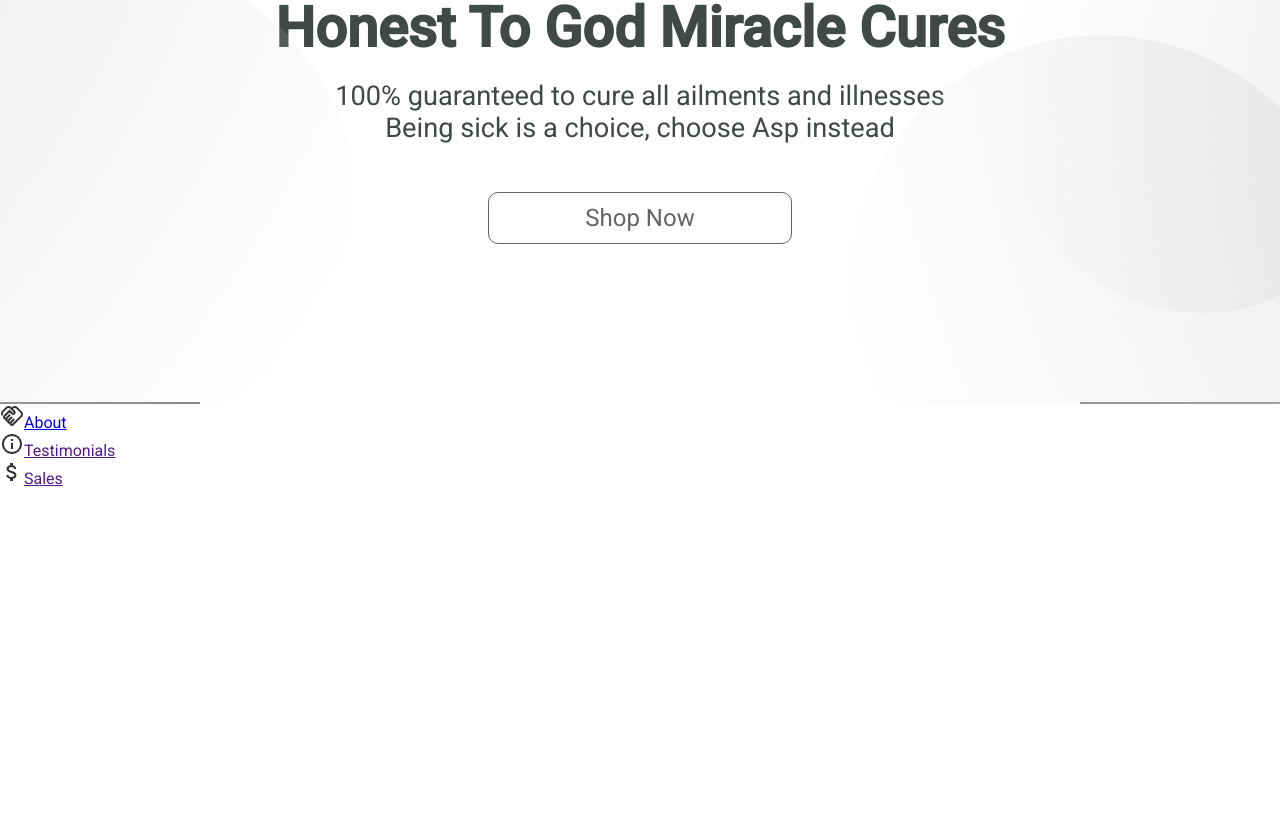
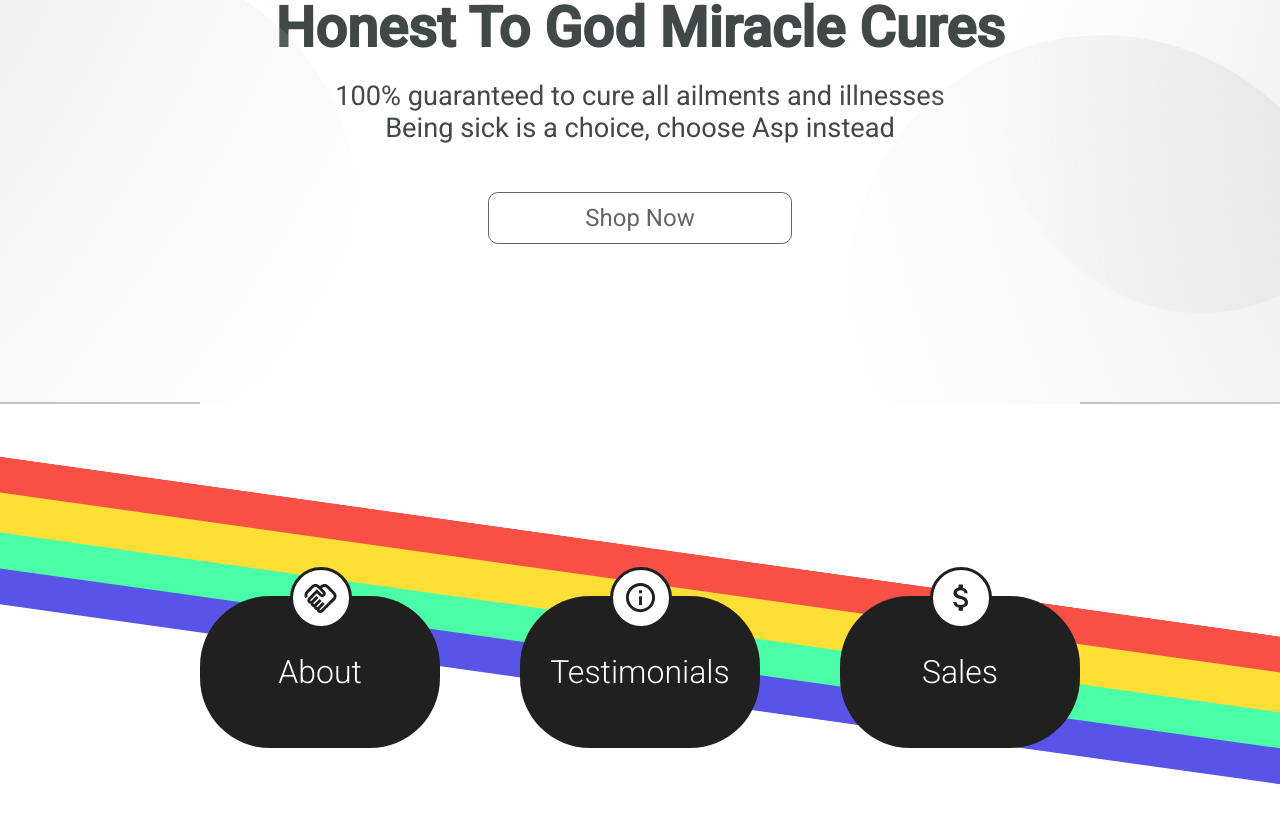
Before and after one commit to ParkerGates/REACT-Snake-Oil, a React (Create React App) app: page / in a window 1280 px wide. Shown: the part 659-1482 px from the top of the page. Before the commit the page ends 1147 px from the top, so only its background shows below. Built offline with nearby package versions, Linux system fonts and the light colour scheme.

Commit message:
home option section built

```diff
--- a/src/views/Home.tsx
+++ b/src/views/Home.tsx
@@ -9,9 +9,7 @@ import HomeEllipseRight from '../svgs/HomeEllipseRight.svg';
 import HandshakeOutlinedIcon from '@mui/icons-material/HandshakeOutlined';
 import InfoOutlinedIcon from '@mui/icons-material/InfoOutlined';
 import AttachMoneyOutlinedIcon from '@mui/icons-material/AttachMoneyOutlined';
-
-
-
+import Colors from '../svgs/colors.svg';
 import './css/Home.css';
 
 export default function Home() {
@@ -55,21 +53,18 @@ export default function Home() {
 
             <div className='hm_options'>
                 <div>
-                    <span className='hm_option_icon_cont'><HandshakeOutlinedIcon /></span>
+                    <span className='hm_options_icon_cont'><HandshakeOutlinedIcon fontSize='large' sx={{color:'#202020', height:'2.2rem'}}/></span>
                     <NavLink className='hm_options_btn' to="/about">About</NavLink>
                 </div>
                 <div>
-                    <span className='hm_option_icon_cont'><InfoOutlinedIcon/></span>
+                    <span className='hm_options_icon_cont'><InfoOutlinedIcon fontSize='large' sx={{color:'#202020', height:'2.2rem', marginBottom:"2px"}}/></span>
                     <a className='hm_options_btn' href="">Testimonials</a>
                 </div>
                 <div>
-                    <span className='hm_option_icon_cont'><AttachMoneyOutlinedIcon/></span>
+                    <span className='hm_options_icon_cont'><AttachMoneyOutlinedIcon fontSize='large' sx={{color:'#202020', height:'2.2rem', margin:"0px 0px 2px 2px"}}/></span>
                     <a className='hm_options_btn' href="">Sales</a>
+                    <img className='hm_options_color' src={Colors} alt='colors' />
                 </div>
-
-
-
-
             </div>
 
             <div className="hm_popular">
--- a/src/views/css/Home.css
+++ b/src/views/css/Home.css
@@ -118,7 +118,7 @@
     bottom: 0px;
     height: 2px;
     width: 200px;
-    background-color: #878887;
+    background-color: #c2c2c2;
 }
 .hm_call2action_divider1 { left: 0px; }
 .hm_call2action_divider2 { right: 0px; }
@@ -136,11 +136,52 @@
 
 /*Options===========================================================================*/
 .hm_options {
-
+    display: flex;
+    justify-content: center;
+    align-items: center;
+    gap: 5rem;
+    padding: 12rem 0rem 12rem;
+    overflow: hidden;
 }
-.hm_option_icon_cont {
-
+.hm_options div { position: relative; }
+.hm_options_icon_cont {
+    display: flex;
+    justify-content: center;
+    align-items: center;
+    position: absolute;
+    top: -1.8rem;
+    left: 5.6rem;
+    width: 3.5rem;
+    height: 3.5rem;
+    z-index: 1;
+    border: 3px solid #202020;
+    border-radius: 100px;
+    background-color: white;
 }
 .hm_options_btn {
+    display: inline-block;
+    width: 15rem;
+    height: 9.5rem;
 
+    color: white;
+    background-color: #202020;
+
+    text-align: center;
+    line-height: 9.5rem;
+    font-size: 2rem;
+    font-weight: 300;
+    text-decoration: none;
+    border-radius: 70px;
 }
+.hm_options_color {
+    position: absolute;
+    right: -50rem;
+    width: 180rem;
+    height: 9.2rem;
+    transform: rotate(8deg);
+    transform-origin: 69% 50%;
+    z-index: -1;
+}
+
+
+/*Popular===========================================================================*/
```
Also changed, not shown: src/svgs/colors.svg (added).
